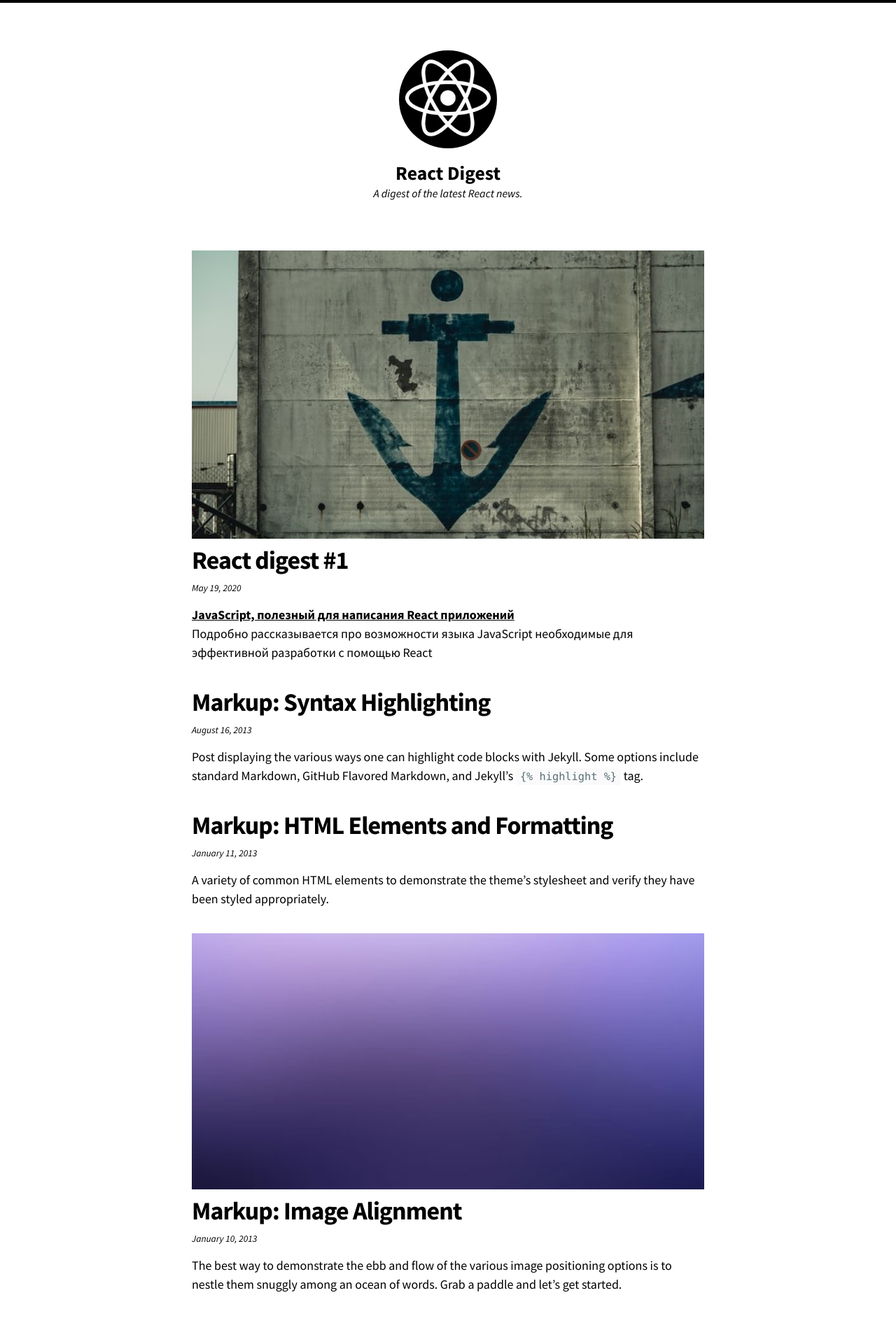
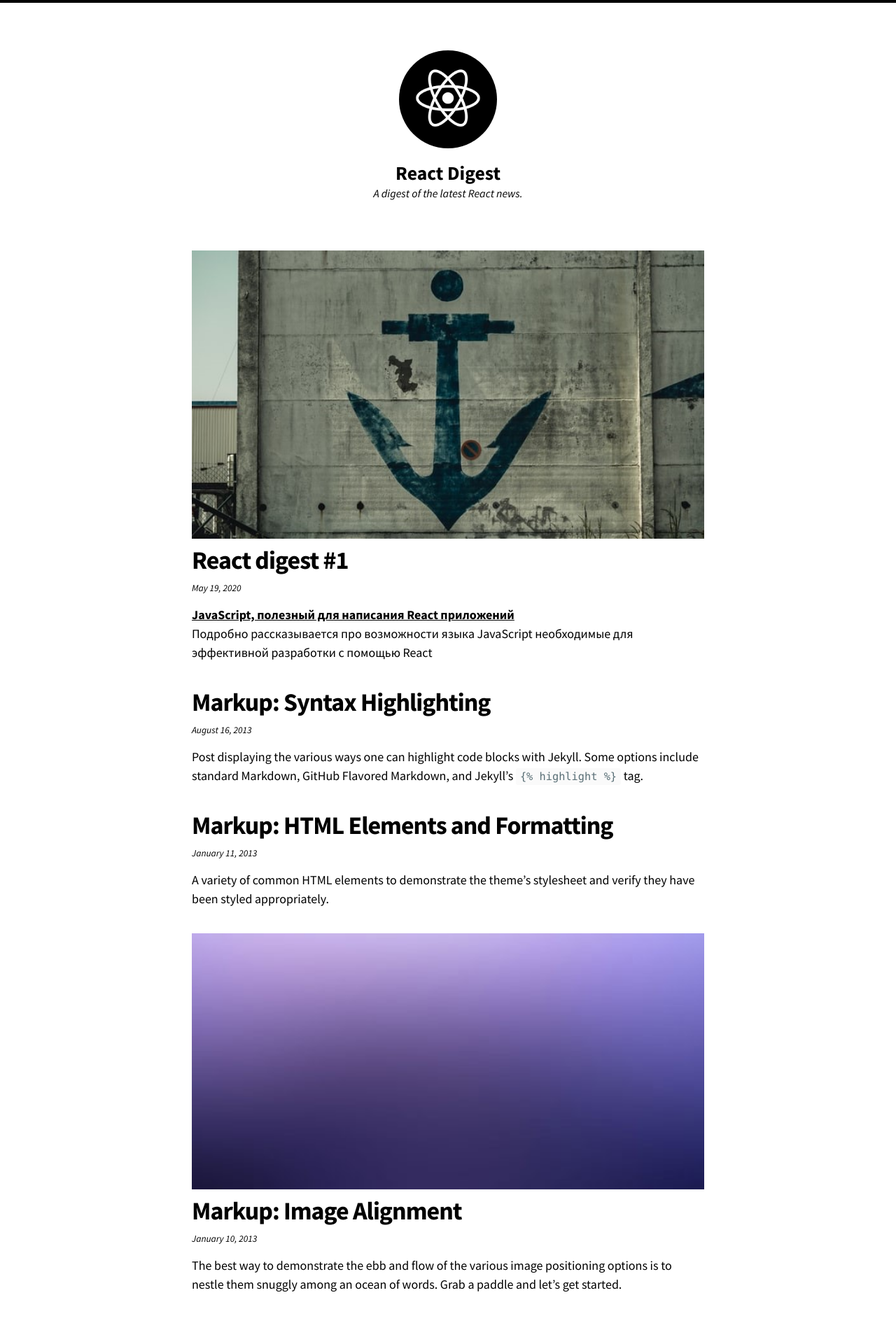
Before and after one commit to react-digest/react-digest.github.io, a Jekyll site: the page built from index.html, in a window 1280 px wide. Shown: the top 1891 px of the page at 70% size. Built offline with Jekyll 4.4.1, drawn with Linux system fonts in a browser that asks for light colours; nearby versions of some CDN libraries; the list of posts is cut into pages by our own code.

Commit message:
change logo

```diff
--- a/_config.yml
+++ b/_config.yml
@@ -22,7 +22,7 @@
 description: "A digest of the latest React news."
 baseurl: ""
 url: "https://react-digest.github.io"
-logo: "/images/react-logo.jpg"
+logo: "/images/react-logo.png"
 date_format: "%B %-d, %Y"
 read_time: false
 words_per_minute: # 200
```
Also changed, not shown: images/react-logo.png.
